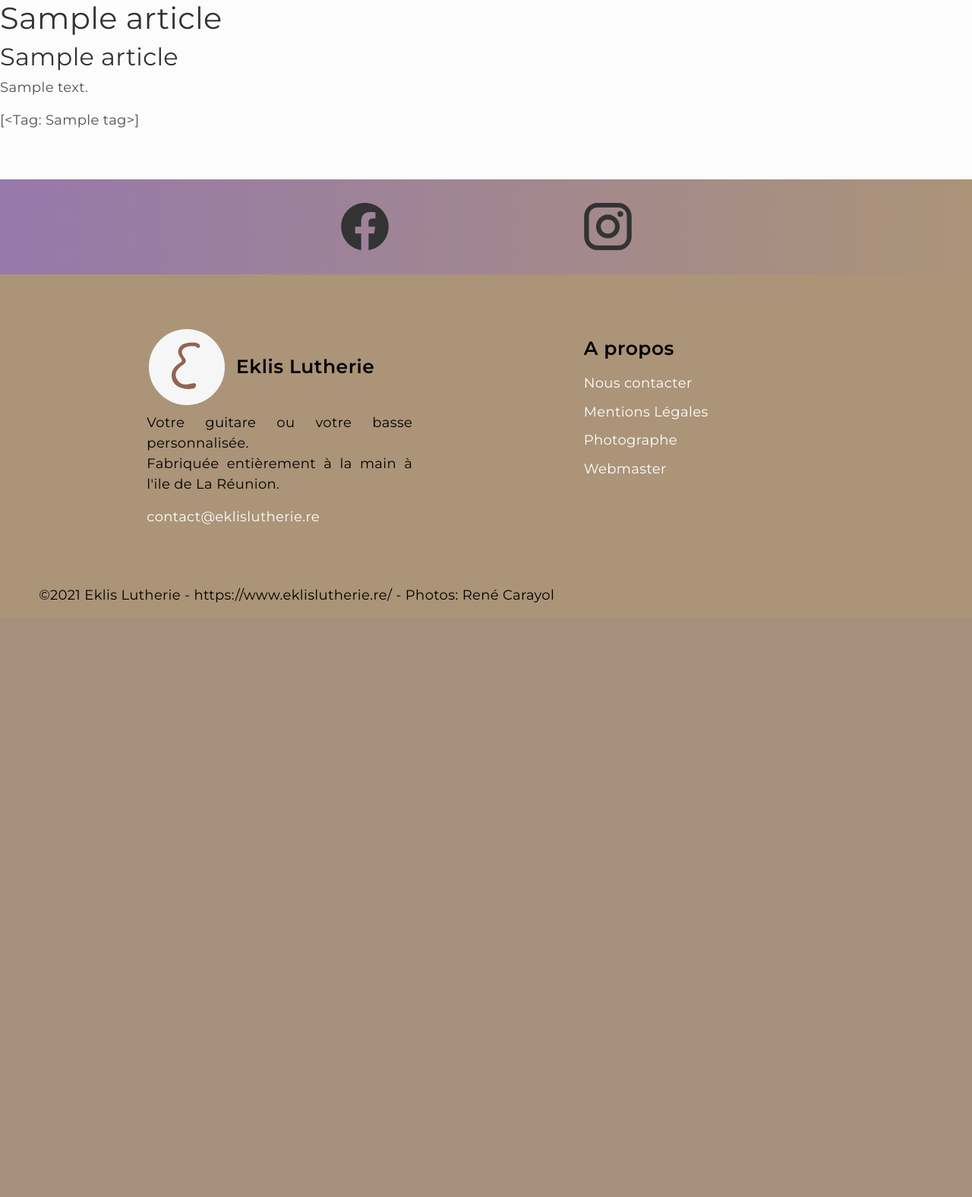
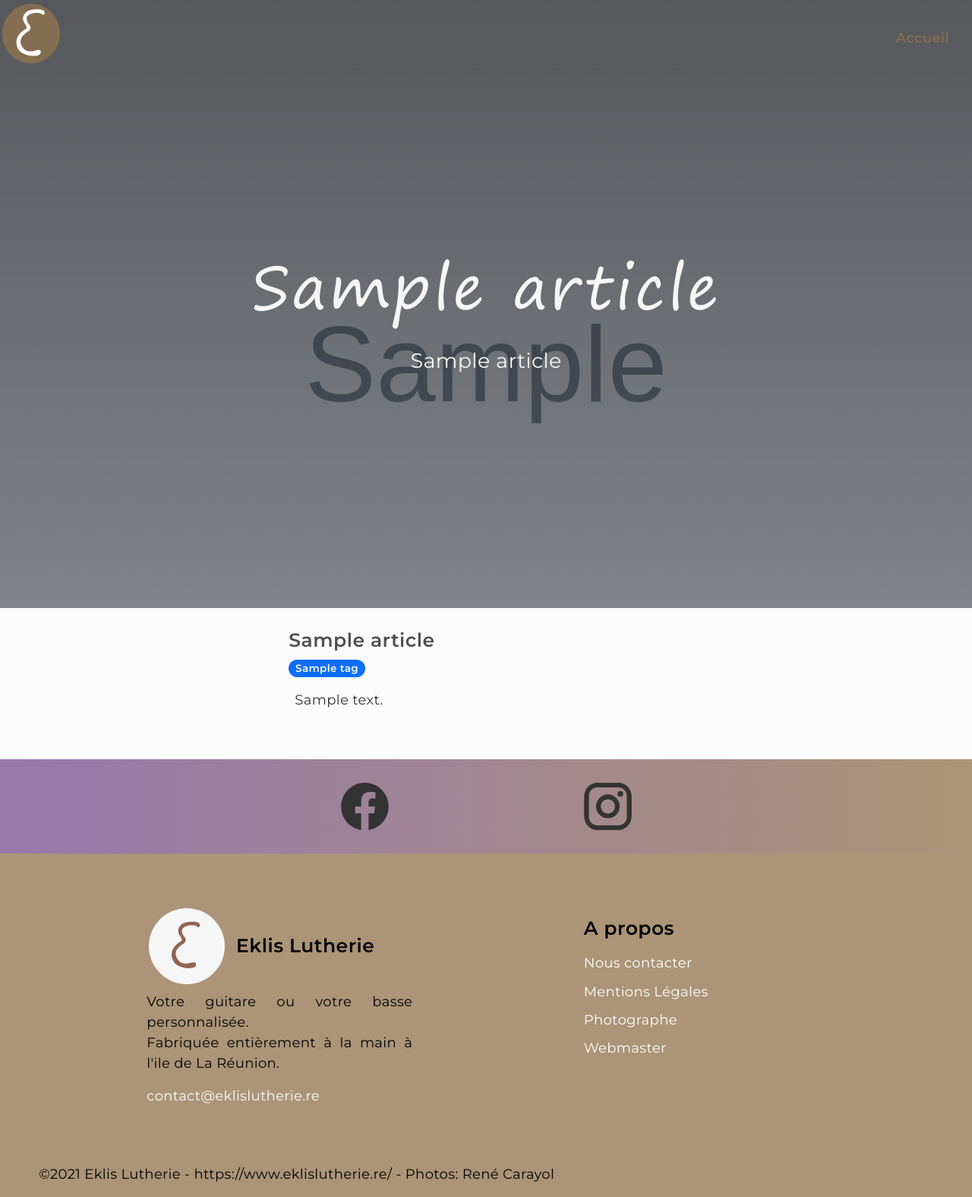
Before and after one commit to normanalie/eklislutherie, a Flask app: page /achievements/1 in a window 1280 px wide. Shown: the whole page at 76% size. Before the commit the page ends 793 px from the top, so only its background shows below. Run offline with Flask 2, Linux system fonts and the light colour scheme; tables that the repository leaves empty hold one stand-in row (values such as "Sample post"); grey boxes marked "Sample" are stand-in pictures.

Commit message:
Article style

```diff
--- a/app/static/css/global.css
+++ b/app/static/css/global.css
@@ -167,7 +167,6 @@ body, html{
         font-family: 'eklis font', 'segoe print', 'arial';
         font-size: calc(3vw + 5vh);
         letter-spacing: 0.2rem;
-        overflow-y: hidden;
     }
 
     h2.hero-subtitle{
--- a/app/templates/achievements/view.html
+++ b/app/templates/achievements/view.html
@@ -2,14 +2,42 @@
 
 {% block content %}
 
-<h1>{{ achievement.title }}</h1>
+{% set cover_img = (achievement.cover_img or '/img/achievements/default.jpg' ) %}
+<div class="hero-header" style="background-image: linear-gradient(rgba(0, 0, 0, 0.6), rgba(0, 0, 0, 0.4)), url('/static/{{ cover_img }}')">
+    <div class="menu">
+        <div class="left">
+            <a href="/"><img src="{{ url_for('static', filename='icons/logo-color.svg') }}" alt="Logo Eklis Lutherie. E en forme de guitare."></a>
+        </div>
+        <div class="right">
+            <ul>
+                <li>
+                    <a class="semibold-link" href="{{ url_for('main.index') }}">
+                    Accueil
+                    </a>
+                </li>
+            </ul>
+        </div>
+    </div>
+    <div class="hero-content">
+        <h1 class="hero-title">{{ achievement.title }}</h1>
+        <h2 class="hero-subtitle">
+            {{ achievement.subtitle }}
+        </h2>
+    </div>
+</div>
+<br>
+<div class="row justify-content-center">
+    <div class="col-5">
+        <h3>{{ achievement.title }}</h3>
+        {% for tag in achievement.tags %}
+            <span class="badge rounded-pill bg-primary">{{ tag.name }}</span>
+        {% endfor %}
+        <div class="mt-3 mx-2">
+            {{ achievement.content|safe }}
+        </div>
 
-<h2>{{ achievement.subtitle }}</h2>
-
-<p>{{ achievement.content|safe }}</p>
-
-
-<p>{{ achievement.tags }}</p>
+    </div>
+</div>
 
 
 {% endblock %}
--- a/app/templates/index.html
+++ b/app/templates/index.html
@@ -112,12 +112,12 @@
             <div class="content">
                 <h3 class="card-title">{{ achievement.title }}</h3>
                 <p class="card-text">{{ achievement.subtitle }}</p>
-                <!-- <a href="#" class="semibold-link card-seemore">Voir Plus</a> -->
+                <a href="/achievements/{{achievement.id}}" class="semibold-link card-seemore">Voir Plus</a>
             </div>
         </div>
     {% endfor %}
     </div>
-    <a href="#pricing"><button>Nos Tarifs</button></a>
+    <a href="/achievements"><button>Voir tout</button></a>
 </div>
 
 
```
